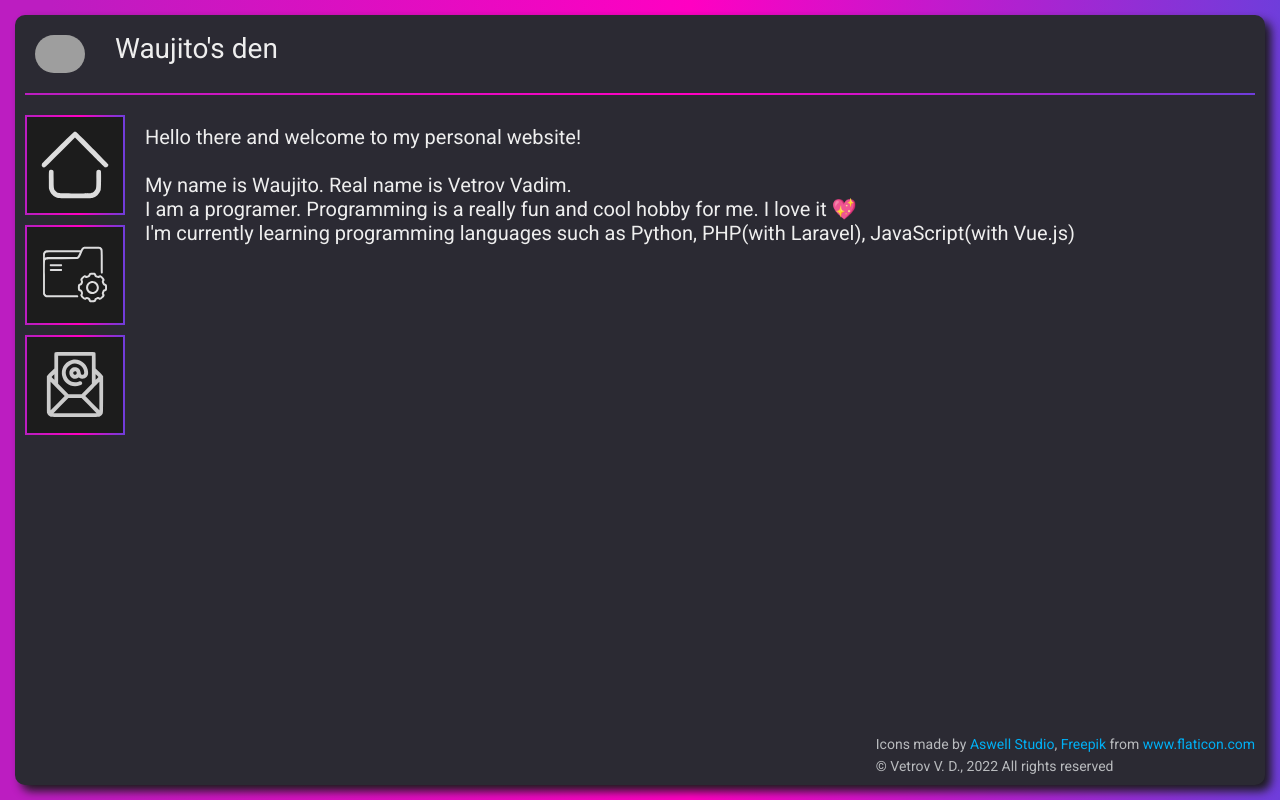
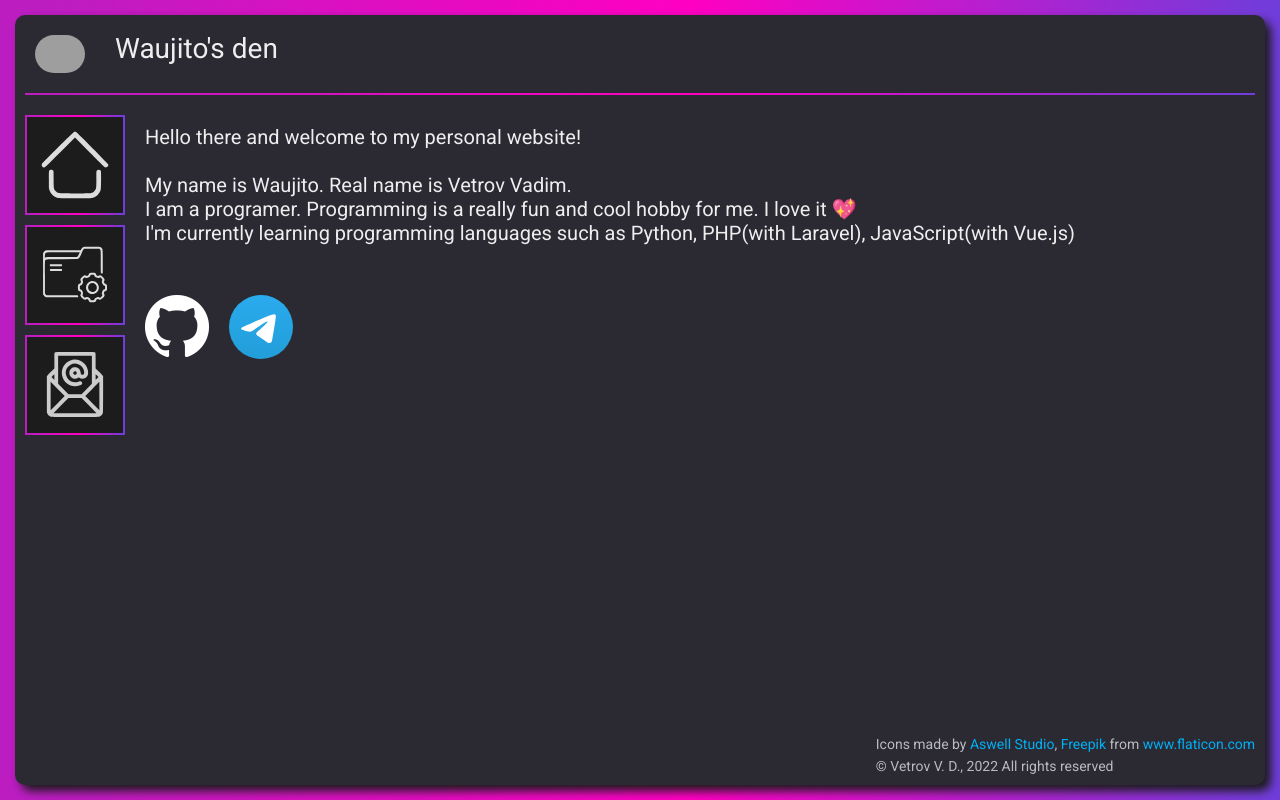
Before and after one commit to Waujito/waujito.github.io, a Vue app: page / in a window 1280 px wide. Built offline with nearby package versions, Linux system fonts and the light colour scheme; grey boxes are pictures that could not be loaded.

Commit message:
added links on root component

```diff
--- a/src/assets/scss/pages.scss
+++ b/src/assets/scss/pages.scss
@@ -143,10 +143,24 @@
   padding: 20px;
 
   display: flex;
+  flex-direction: column;
 
   .about {
     font-size: 20px;
     line-height: 1.2;
+  }
+
+  .links {
+    margin-top: 50px;
+    display: flex;
+    flex-direction: row;
+
+    .link {
+      img {
+        margin-right: 20px;
+        height: 64px;
+      }
+    }
   }
 }
 
--- a/src/views/RootView.vue
+++ b/src/views/RootView.vue
@@ -10,5 +10,19 @@
       I'm currently learning programming languages such as Python, PHP(with
       Laravel), JavaScript(with Vue.js)
     </div>
+
+    <div class="links">
+      <a
+        class="github_button link"
+        href="https://github.com/Waujito"
+        target="_blank"
+      >
+        <img alt="View project on github" src="/img/github.png" />
+      </a>
+
+      <a class="link" href="https://t.me/waujito" target="_blank"
+        ><img alt="" src="/img/telegram.svg"
+      /></a>
+    </div>
   </div>
 </template>
```
Also changed, not shown: public/img/telegram.svg.
